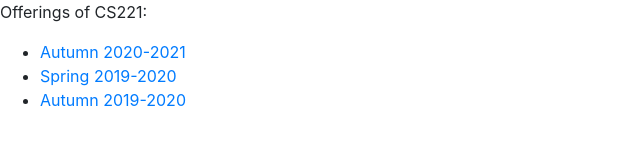
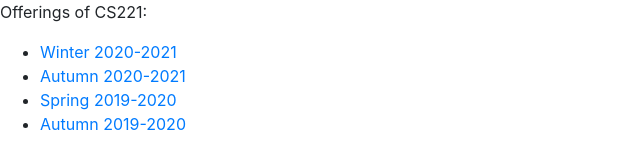
Before and after one commit to stanford-cs221/stanford-cs221.github.io, a plain HTML site: page index.html in a window 1280 px wide. Shown: the whole page, without its empty margins (0-640 px from the left). Drawn offline with nearby package versions, Linux system fonts and the light colour scheme.

Commit message:
add winter

```diff
--- a/index.html
+++ b/index.html
@@ -8,6 +8,7 @@
   <p>
     Offerings of CS221:
     <ul>
+      <li><a href="winter2021">Winter 2020-2021</a></li>
       <li><a href="autumn2020">Autumn 2020-2021</a></li>
       <li><a href="spring2020">Spring 2019-2020</a></li>
       <li><a href="autumn2019">Autumn 2019-2020</a></li>
```
